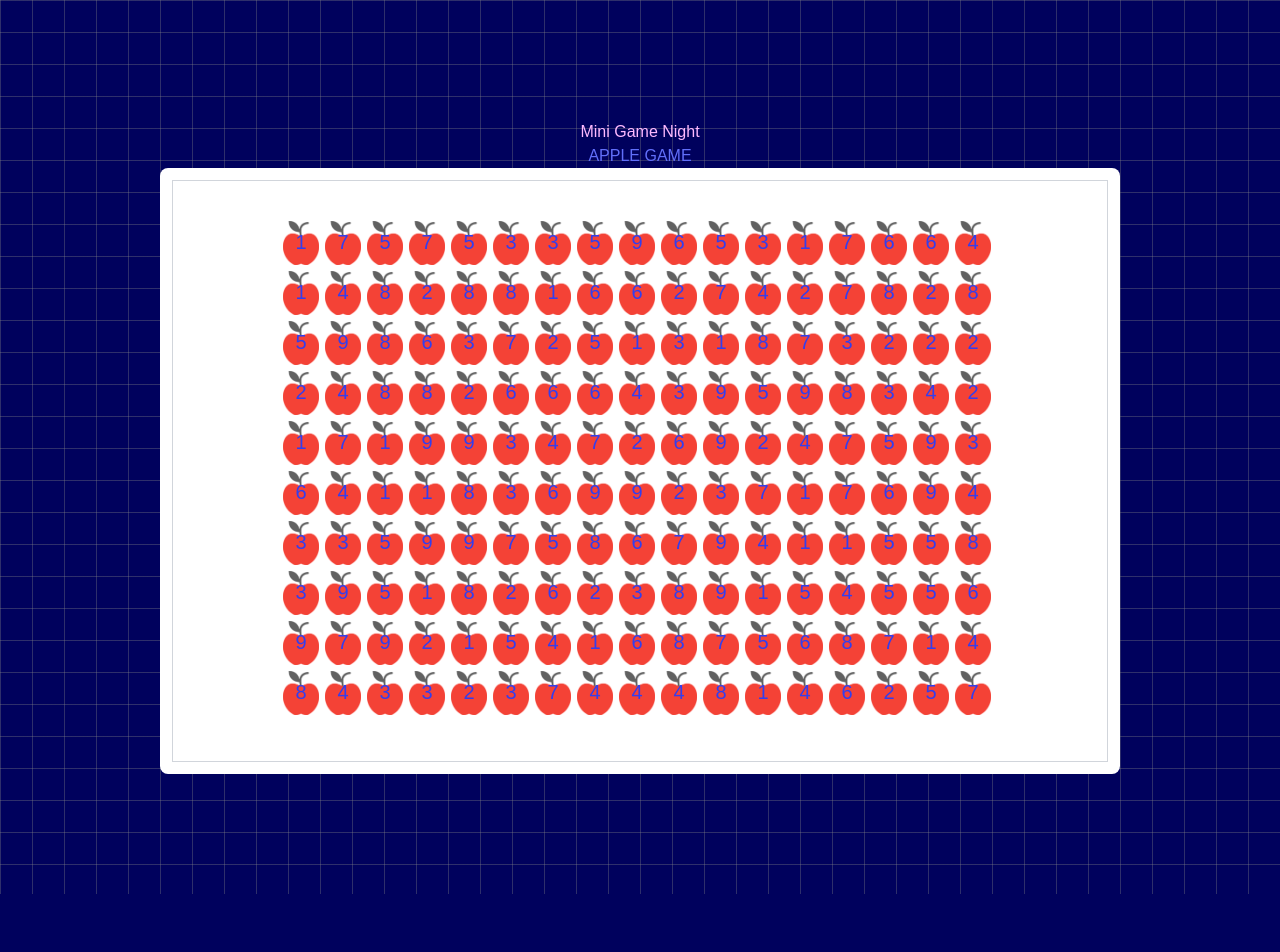
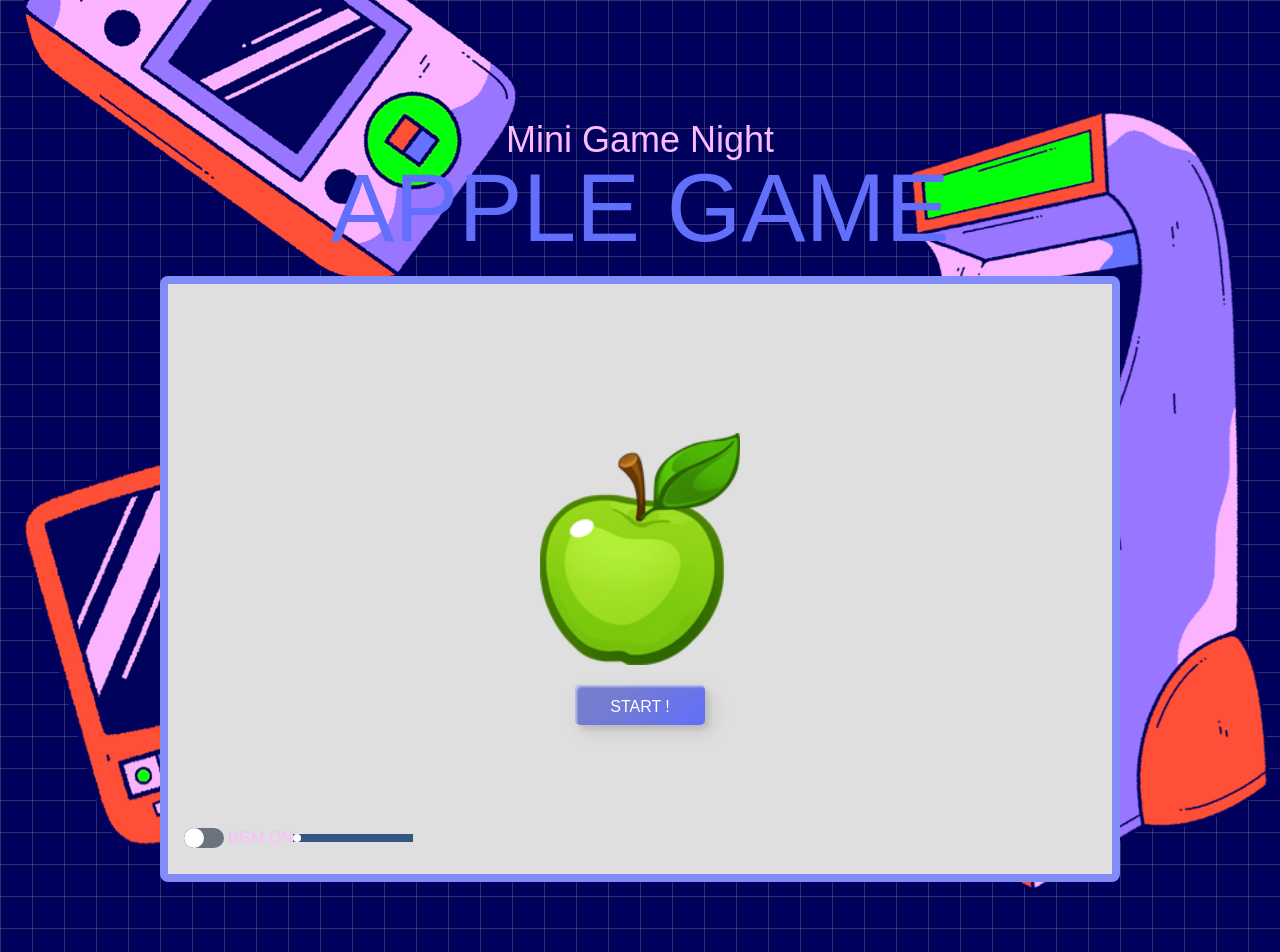
Before and after one commit to JinWan0823/game-project, a Next.js app: page /applegame in a window 1280 px wide. Shown: the top 952 px of the page. Before the commit the page ends 894 px from the top, so only its background shows below. Built offline with nearby package versions, Linux system fonts and the light colour scheme; a web font is replaced by a local one.

Commit message:
💄 사과게임 메인화면 제작

```diff
--- /dev/null
+++ b/src/_components/AppleGameBoard.tsx
@@ -0,0 +1,67 @@
+'use client';
+
+import { useEffect, useRef } from 'react';
+
+export default function AppleGameBoard() {
+  const canvasRef = useRef<HTMLCanvasElement>(null);
+
+  useEffect(() => {
+    const canvas = canvasRef.current;
+    if (!canvas) return;
+    const ctx = canvas.getContext('2d');
+    if (!ctx) return;
+
+    const cols = 17; // 가로 17개
+    const rows = 10; // 세로 10개
+    const boxWidth = 36;
+    const boxHeight = 44;
+    const padding = 6;
+
+    // 1~9의 숫자가 170개 반복되는 배열을 랜덤하게 섞기
+    const numbers = Array.from({ length: 170 }, (_, i) => (i % 9) + 1);
+    for (let i = numbers.length - 1; i > 0; i -= 1) {
+      const j = Math.floor(Math.random() * (i + 1));
+      [numbers[i], numbers[j]] = [numbers[j], numbers[i]];
+    }
+
+    // 전체 그리드 크기 계산
+    const gridWidth = cols * (boxWidth + padding);
+    const gridHeight = rows * (boxHeight + padding);
+
+    // Canvas 크기 조정
+    canvas.width = gridWidth + 220;
+    canvas.height = gridHeight + 80;
+
+    // 그리드의 시작 위치 중앙 정렬
+    const startX = (canvas.width - gridWidth) / 2;
+    const startY = (canvas.height - gridHeight) / 2;
+
+    // 배경 이미지 로드
+    const img = new Image();
+    img.src = '/apple2.png';
+    img.onload = () => {
+      ctx.clearRect(0, 0, canvas.width, canvas.height);
+
+      numbers.forEach((num, idx) => {
+        const x = startX + (idx % cols) * (boxWidth + padding);
+        const y = startY + Math.floor(idx / cols) * (boxHeight + padding);
+
+        // 이미지 배경 그리기
+        ctx.drawImage(img, x, y, boxWidth, boxHeight);
+
+        // 숫자 텍스트 그리기
+        ctx.fillStyle = '#333eee';
+        ctx.font = '20px Arial';
+        ctx.textAlign = 'center';
+        ctx.textBaseline = 'middle';
+        ctx.fillText(num.toString(), x + boxWidth / 2, y + boxHeight / 2);
+      });
+    };
+  }, []);
+
+  return (
+    <div className="game-board bg-[#fff] rounded-lg p-[12px]">
+      <canvas ref={canvasRef} className="border border-gray-300" />
+    </div>
+  );
+}
--- a/src/_components/CommonBg.tsx
+++ b/src/_components/CommonBg.tsx
@@ -4,7 +4,7 @@ export default function CommonBg() {
   return (
     <>
       <Image
-        className="dark:invert fixed right-[10px] z-[0]]"
+        className="dark:invert fixed right-[10px]"
         src="/bg-big.png"
         alt="Next.js logo"
         width={460}
--- a/src/app/(route)/applegame/page.tsx
+++ b/src/app/(route)/applegame/page.tsx
@@ -1,76 +1,70 @@
 'use client';
 
-import { useEffect, useRef } from 'react';
+// import AppleGameBoard from '@/_components/AppleGameBoard';
+import Image from 'next/image';
+import { useState } from 'react';
 
+import CommonBg from '@/_components/CommonBg';
 import TitleWrap from '@/_components/TitleWrap';
 
 export default function AppleGame() {
-  const canvasRef = useRef<HTMLCanvasElement>(null);
+  const [bgmOn, setBgmOn] = useState(true);
 
-  useEffect(() => {
-    const canvas = canvasRef.current;
-    if (!canvas) return;
-    const ctx = canvas.getContext('2d');
-    if (!ctx) return;
-
-    const cols = 17; // 가로 17개
-    const rows = 10; // 세로 10개
-    const boxWidth = 36;
-    const boxHeight = 44;
-    const padding = 6;
-
-    // 1~9의 숫자가 170개 반복되는 배열을 랜덤하게 섞기
-    const numbers = Array.from({ length: 170 }, (_, i) => (i % 9) + 1);
-    for (let i = numbers.length - 1; i > 0; i -= 1) {
-      const j = Math.floor(Math.random() * (i + 1));
-      [numbers[i], numbers[j]] = [numbers[j], numbers[i]];
-    }
-
-    // 전체 그리드 크기 계산
-    const gridWidth = cols * (boxWidth + padding);
-    const gridHeight = rows * (boxHeight + padding);
-
-    // Canvas 크기 조정
-    canvas.width = gridWidth + 220;
-    canvas.height = gridHeight + 80;
-
-    // 그리드의 시작 위치 중앙 정렬
-    const startX = (canvas.width - gridWidth) / 2;
-    const startY = (canvas.height - gridHeight) / 2;
-
-    // 배경 이미지 로드
-    const img = new Image();
-    img.src = '/apple2.png';
-    img.onload = () => {
-      ctx.clearRect(0, 0, canvas.width, canvas.height);
-
-      numbers.forEach((num, idx) => {
-        const x = startX + (idx % cols) * (boxWidth + padding);
-        const y = startY + Math.floor(idx / cols) * (boxHeight + padding);
-
-        // 이미지 배경 그리기
-        ctx.drawImage(img, x, y, boxWidth, boxHeight);
-
-        // 숫자 텍스트 그리기
-        ctx.fillStyle = '#333eee';
-        ctx.font = '20px Arial';
-        ctx.textAlign = 'center';
-        ctx.textBaseline = 'middle';
-        ctx.fillText(num.toString(), x + boxWidth / 2, y + boxHeight / 2);
-      });
-    };
-  }, []);
+  const toggleBgm = () => {
+    setBgmOn((prev) => !prev);
+  };
 
   return (
     <main className="inner w-[1240px] py-[120px] mx-auto flex items-center justify-center">
-      <section>
+      <section className="z-[9999]">
         <TitleWrap title="APPLE GAME" />
-        <div className="apple-wrap">
-          <div className="game-board bg-[#fff] rounded-lg p-[12px]">
-            <canvas ref={canvasRef} className="border border-gray-300" />
+        <div className="apple-wrap mt-[20px] w-[960px] h-[606px] bg-[#dfdfdf] rounded-lg border-8 border-indigo-400">
+          <div className="apple-cover flex justify-center items-center w-full h-full relative">
+            <div className="img-box text-center">
+              {/* <div className=" w-[200px] h-[200px] bg-[#333]" /> */}
+              <Image
+                src="/apple.png"
+                alt="apple img"
+                width={200}
+                height={200}
+                priority
+              />
+              <button type="button" className="btn-13 mt-[20px]">
+                START !
+              </button>
+            </div>
+
+            <div className="option-box absolute bottom-[8px] w-full p-4 flex items-center">
+              <div className="sound-toggle flex items-center">
+                <label
+                  aria-label="BGM TOGGLE"
+                  htmlFor="bgm"
+                  className="cursor-pointer mr-[4px]"
+                >
+                  <input
+                    type="checkbox"
+                    id="bgm"
+                    onChange={toggleBgm}
+                    checked
+                    className="hidden"
+                  />
+                  <div className="w-10 h-5 bg-gray-500 rounded-full relative transition overflow-hidden">
+                    <div
+                      className={`w-5 h-5 bg-white rounded-full absolute top-1/2 transform -translate-y-1/2 transition ${bgmOn ? 'translate-x-0' : 'translate-x-5'}`}
+                    />
+                  </div>
+                </label>
+                <p>BGM {bgmOn ? 'ON' : 'OFF'}</p>
+              </div>
+              <div className="sound-bar w-[120px] h-[8px] bg-[#335782]">
+                <div className="sound-vol w-[8px] h-[8px] bg-[#fff] rounded-xl" />
+              </div>
+            </div>
           </div>
+          {/* <AppleGameBoard /> */}
         </div>
       </section>
+      <CommonBg />
     </main>
   );
 }
--- a/src/app/globals.css
+++ b/src/app/globals.css
@@ -56,7 +56,6 @@ button {
 .btn-13 {
   width: 130px;
   height: 40px;
-  margin: 20px;
   color: #fff;
   border-radius: 5px;
   padding: 10px 25px;
--- a/src/app/page.tsx
+++ b/src/app/page.tsx
@@ -22,7 +22,11 @@ export default function Home() {
           계속 추가할 예정이니 마음껏 즐겨주세요!
         </p>
 
-        <button type="button" className="btn-13" onClick={handleMovePage}>
+        <button
+          type="button"
+          className="btn-13 mt-[20px]"
+          onClick={handleMovePage}
+        >
           Let&apos;s Go
         </button>
       </section>
--- a/tailwind.config.ts
+++ b/tailwind.config.ts
@@ -5,6 +5,7 @@ export default {
     './src/pages/**/*.{js,ts,jsx,tsx,mdx}',
     './src/components/**/*.{js,ts,jsx,tsx,mdx}',
     './src/app/**/*.{js,ts,jsx,tsx,mdx}',
+    './src/**/*.{js,ts,jsx,tsx,mdx}',
   ],
   theme: {
     extend: {
```
